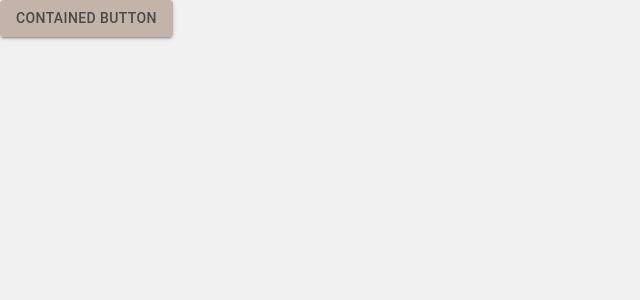
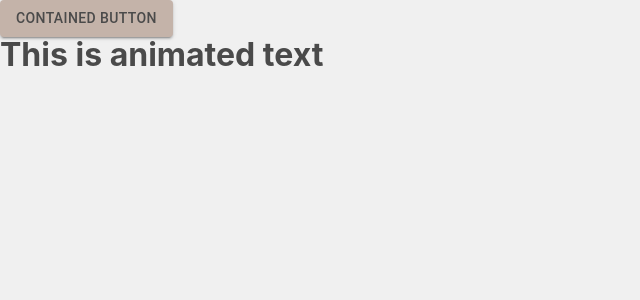
Before and after one commit to KaterynaKocheharova/Handmade-Products-Store, a React (Vite) app: page / in a window 1280 px wide. Shown: the top 300 px of the page, without its empty margins (0-640 px from the left). Built offline with nearby package versions, Linux system fonts and the light colour scheme.

Commit message:
redux installed

```diff
--- a/package.json
+++ b/package.json
@@ -13,6 +13,8 @@
     "@emotion/react": "^11.11.4",
     "@emotion/styled": "^11.11.5",
     "@mui/material": "^5.16.1",
+    "@reduxjs/toolkit": "^2.2.6",
+    "framer-motion": "^11.3.2",
     "modern-normalize": "^2.0.0",
     "react": "^18.3.1",
     "react-dom": "^18.3.1"
--- a/src/App.jsx
+++ b/src/App.jsx
@@ -3,6 +3,9 @@ import { ThemeProvider } from "@emotion/react";
 // adjust alias here
 import { theme } from "./theme";
 import { Button } from "@mui/material";
+import FramerAnimation from './FramerAnimation';
+
+
 
 const StyledButton = styled(Button)(({ theme }) => ({
   backgroundColor: theme.palette.customColors.accentColor,
@@ -17,6 +20,7 @@ function App() {
     <ThemeProvider theme={theme}>
       <div>
         <StyledButton variant="contained">Contained Button</StyledButton>
+        <FramerAnimation/>
       </div>
     </ThemeProvider>
   );
--- /dev/null
+++ b/src/FramerAnimation.jsx
@@ -0,0 +1,18 @@
+// text animation
+
+import { motion } from "framer-motion";
+
+const FramerAnimation = () => {
+  return (
+    <motion.h1
+      // initial={{ x: -1000 }}
+      // animate={{ x: [0, 900, 0] }}
+      transition={{ duration: 3, delay: 0.2 }}
+      whileHover={{ opacity: 0.5, scale: 0.9}}
+    >
+      This is animated text
+    </motion.h1>
+  );
+};
+
+export default FramerAnimation;
```
Also changed, not shown: 1 other file (tests, documents, lock files or other folders).
